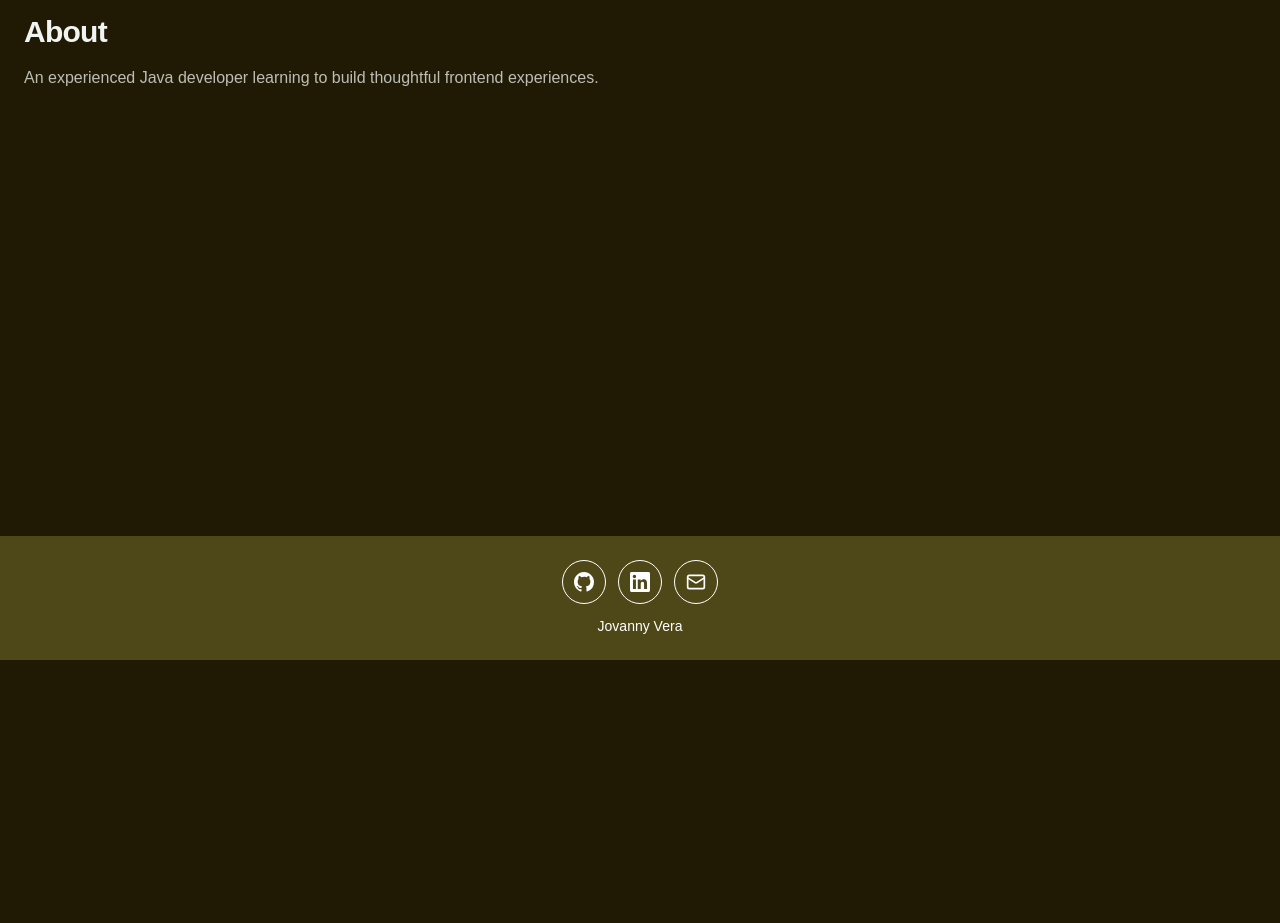
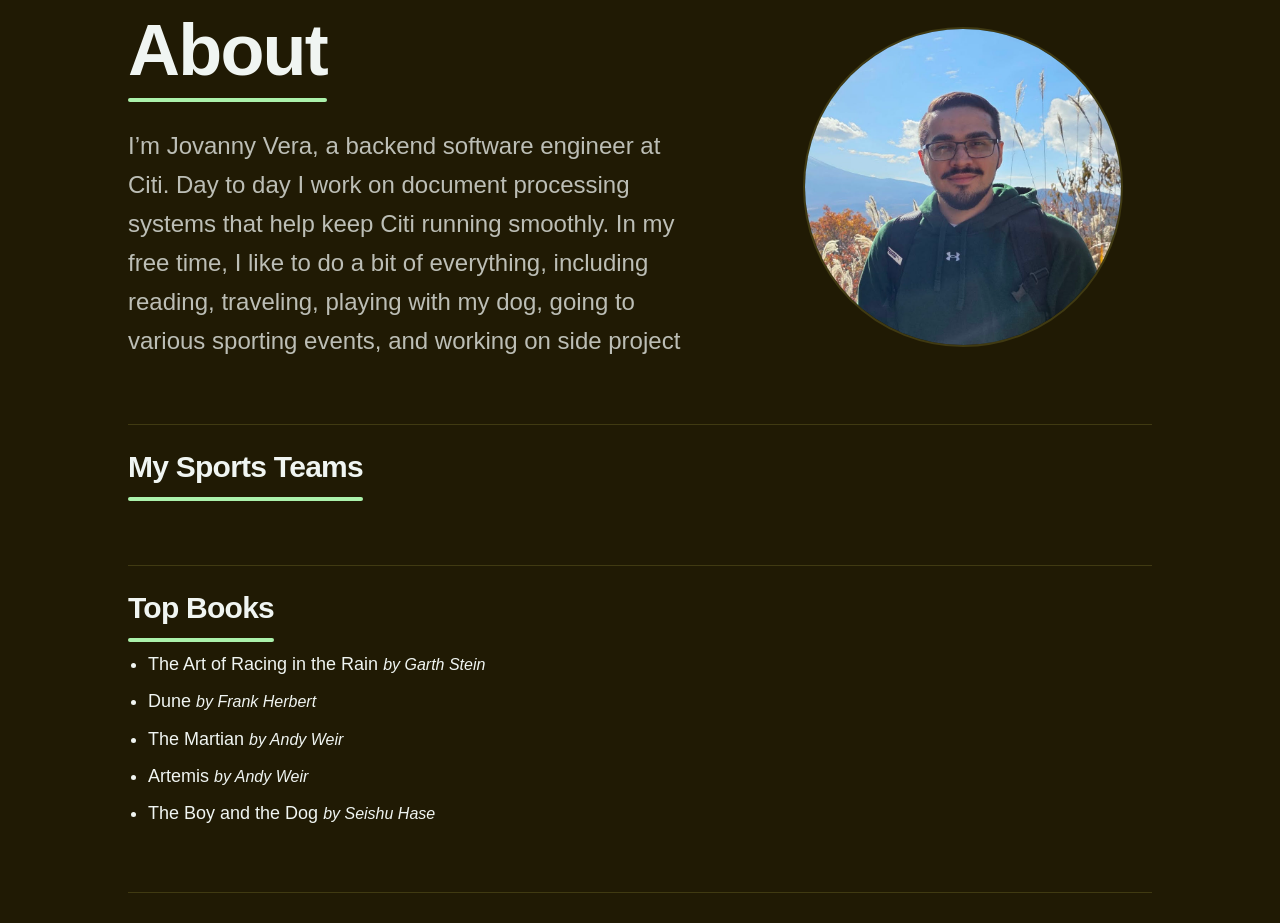
Before and after one commit to Jovanny02/resume-site, a React (Vite) app: page /about in a window 1280 px wide. Shown: the part 140-1063 px from the top of the page. Before the commit the page ends 800 px from the top, so only its background shows below. Built offline with nearby package versions, Linux system fonts and the light colour scheme.

Commit message:
WIP create about page

```diff
--- /dev/null
+++ b/src/data/about-page-text.ts
@@ -0,0 +1,13 @@
+import { contact } from "@/data/contact"
+
+export const aboutPageText = {
+  introduction: `I’m ${contact.name}, a backend software engineer at Citi. Day to day I work on document processing systems that help keep Citi running smoothly.
+   In my free time, I like to do a bit of everything, including reading, traveling, playing with my dog, going to various sporting events, and working on side project`,
+  topBooks: [
+    { title: "The Art of Racing in the Rain", author: "Garth Stein" },
+    { title: "Dune", author: "Frank Herbert" },
+    { title: "The Martian", author: "Andy Weir" },
+    { title: "Artemis", author: "Andy Weir" },
+    { title: "The Boy and the Dog", author: "Seishu Hase" },
+  ],
+}
--- a/src/pages/about-page.tsx
+++ b/src/pages/about-page.tsx
@@ -1,13 +1,69 @@
+import { aboutPageText } from "@/data/about-page-text"
+import { contact } from "@/data/contact"
+
 export function AboutPage() {
   return (
-    <section aria-labelledby="about-title">
-      <h1 id="about-title" className="text-3xl font-semibold tracking-tight">
-        About
-      </h1>
-      <p className="mt-4 text-muted-foreground">
-        An experienced Java developer learning to build thoughtful frontend
-        experiences.
-      </p>
-    </section>
+    <div className="mx-auto max-w-5xl space-y-12 sm:space-y-16">
+      <section
+        aria-labelledby="about-title"
+        className="grid items-center gap-8 md:grid-cols-[3fr_2fr] md:gap-12 lg:gap-20"
+      >
+        <div>
+          <h1
+            id="about-title"
+            className="w-fit font-heading text-4xl font-bold tracking-tight after:mt-3 after:block after:h-1 after:rounded-full after:bg-accent sm:text-6xl lg:text-7xl"
+          >
+            About
+          </h1>
+          <p className="mt-6 max-w-xl text-xl leading-relaxed text-muted-foreground sm:text-2xl">
+            {aboutPageText.introduction}
+          </p>
+        </div>
+        <img
+          src={`${import.meta.env.BASE_URL}headshot.jpeg`}
+          alt={`Portrait of ${contact.name}`}
+          width={783}
+          height={783}
+          className="aspect-square h-auto w-full max-w-56 justify-self-center rounded-full border-2 border-border object-cover md:max-w-80"
+        />
+      </section>
+
+      <section aria-labelledby="about-services-title" className="border-t pt-6">
+        <h2
+          id="about-services-title"
+          className="font-heading text-2xl font-semibold tracking-tight sm:text-3xl tracking-tight after:mt-3 after:block after:h-1 after:rounded-full after:bg-accent w-fit"
+        >
+          My Sports Teams
+        </h2>
+      </section>
+
+      <section aria-labelledby="about-books-title" className="border-t pt-6">
+        <h2
+          id="about-books-title"
+          className="font-heading text-2xl font-semibold tracking-tight sm:text-3xl tracking-tight after:mt-3 after:block after:h-1 after:rounded-full after:bg-accent w-fit"
+        >
+          Top Books
+        </h2>
+        <ul className="list-disc space-y-2 pt-2 pl-5 text-lg leading-relaxed">
+          {aboutPageText.topBooks.map(({ title, author }) => (
+            <li key={title}>
+              {title} <span className="text-base italic">by {author}</span>
+            </li>
+          ))}
+        </ul>
+      </section>
+
+      <section
+        aria-labelledby="about-dogs-title"
+        className="border-t pt-6"
+      >
+        <h2
+          id="dogs-title"
+          className="font-heading text-2xl font-semibold tracking-tight sm:text-3xl tracking-tight after:mt-3 after:block after:h-1 after:rounded-full after:bg-accent w-fit"
+        >
+          Dogs
+        </h2>
+      </section>
+    </div>
   )
 }
```
Also changed, not shown: public/headshot.jpeg (added), 1 other file (tests, documents, lock files or other folders).
